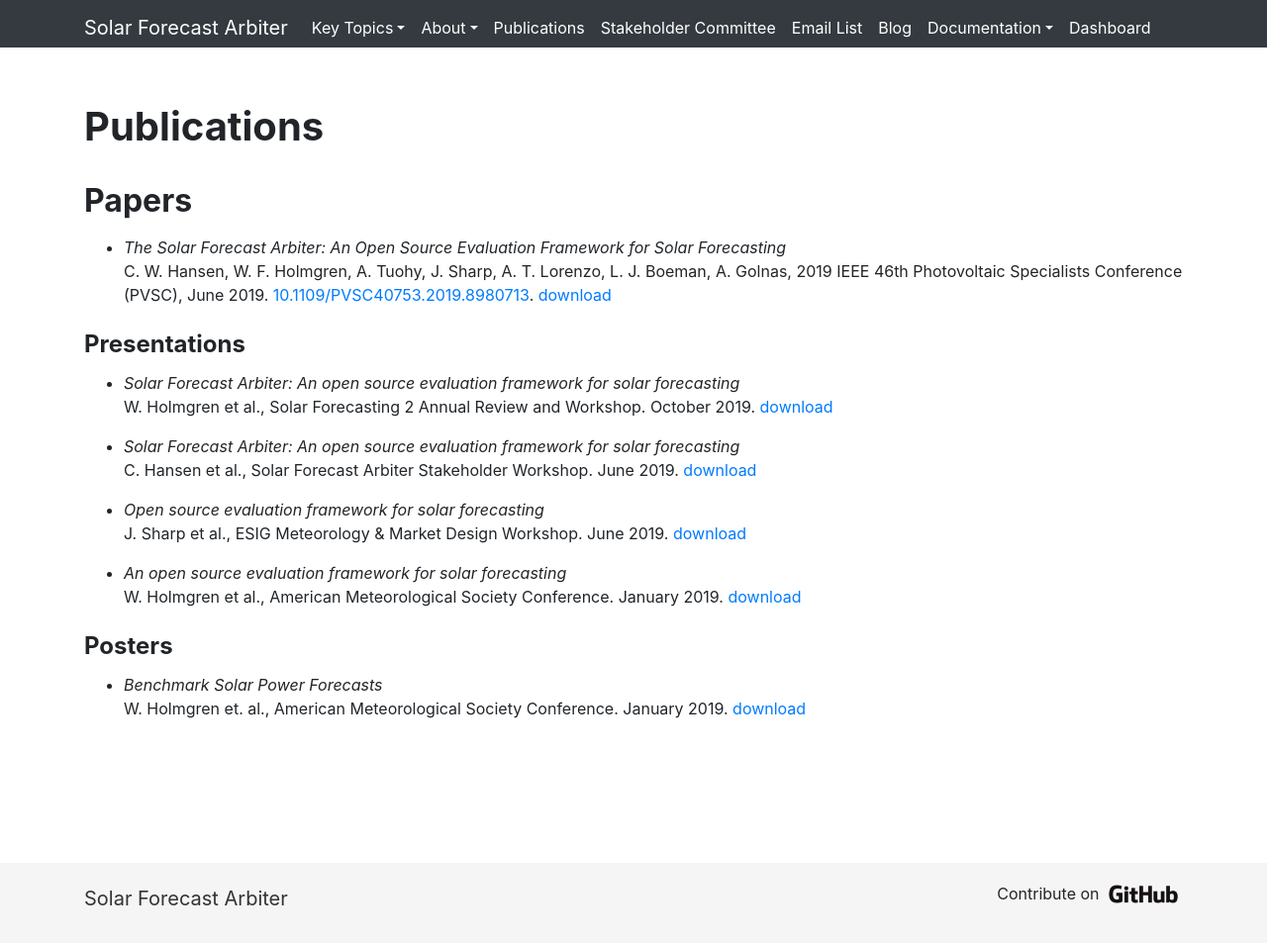
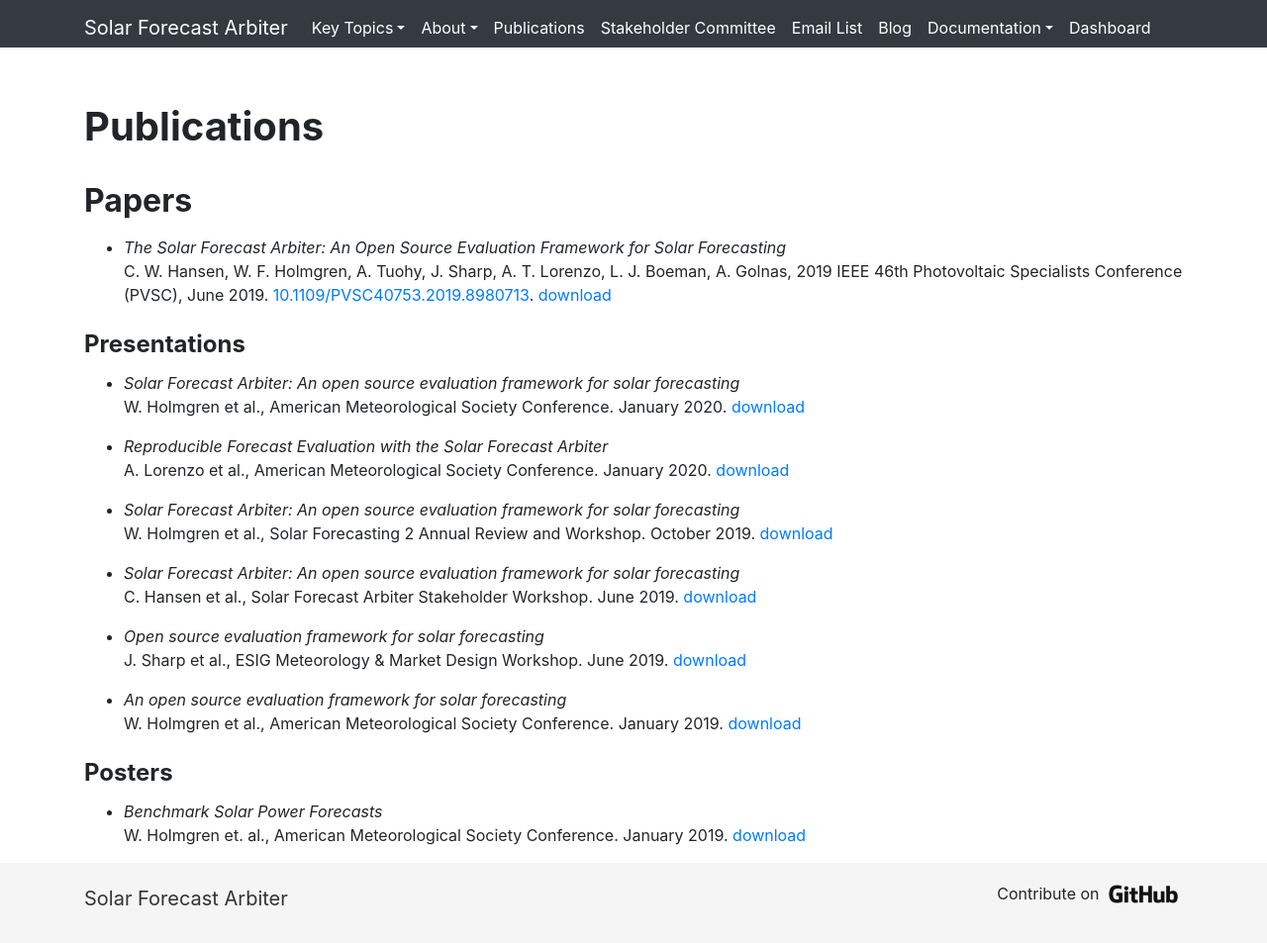
Before and after one commit to SolarArbiter/SolarArbiter.github.io, a Jekyll site: the page built from publications.md, in a window 1280 px wide and 953 px high. Shown: the whole window at 99% size. Built offline with Jekyll 4.4.1, drawn with Linux system fonts in a browser that asks for light colours.

Commit message:
add ams 2020 talks

```diff
--- a/_data/presentations.yml
+++ b/_data/presentations.yml
@@ -1,3 +1,12 @@
+- authors: W. Holmgren et al.
+  title: "Solar Forecast Arbiter: An open source evaluation framework for solar forecasting"
+  place: American Meteorological Society Conference
+  date: January 2020
+  link: assets/presentations/AMS 2020 Holmgren Solar Forecast Arbiter.pdf
+- authors: A. Lorenzo et al.
+  title: "Reproducible Forecast Evaluation with the Solar Forecast Arbiter"
+  place: American Meteorological Society Conference
+  date: January 2020
 - authors: W. Holmgren et al.
   title: "Solar Forecast Arbiter: An open source evaluation framework for solar forecasting"
   place: Solar Forecasting 2 Annual Review and Workshop
--- a/publications.md
+++ b/publications.md
@@ -6,6 +6,7 @@
 # Publications
 
 ## Papers
+
 {% for paper in site.data.papers %}
 - _{{ paper.title }}_<br/>
   {{ paper.authors }}, {{ paper.publication}}, {{ paper.date }}. <a href="https://doi.org/{{ paper.DOI }}">{{ paper.DOI }}</a>. <a href="{{ paper.link}}">download</a>
@@ -13,6 +14,7 @@
 {% endfor %}
 
 ## Presentations
+
 {% for presentation in site.data.presentations %}
 - _{{ presentation.title }}_<br/>
   {{ presentation.authors }}, {{ presentation.place}}. {{ presentation.date }}. <a href="{{ presentation.link | relative_url }}">download<span class="sr-only"> presentation {{ presentation.title }} by {{ presentation.authors}}</span></a>
@@ -20,6 +22,7 @@
 {% endfor %}
 
 ## Posters
+
 {% for poster in site.data.posters %}
 - _{{ poster.title }}_<br/>
   {{ poster.authors }}, {{ poster.place }}. {{ poster.date }}. <a href="{{ poster.link | relative_url }}">download<span class="sr-only"> presentation {{ poster.title }} by {{ poster.authors}}</span></a>
```
Also changed, not shown: 1 other file.
